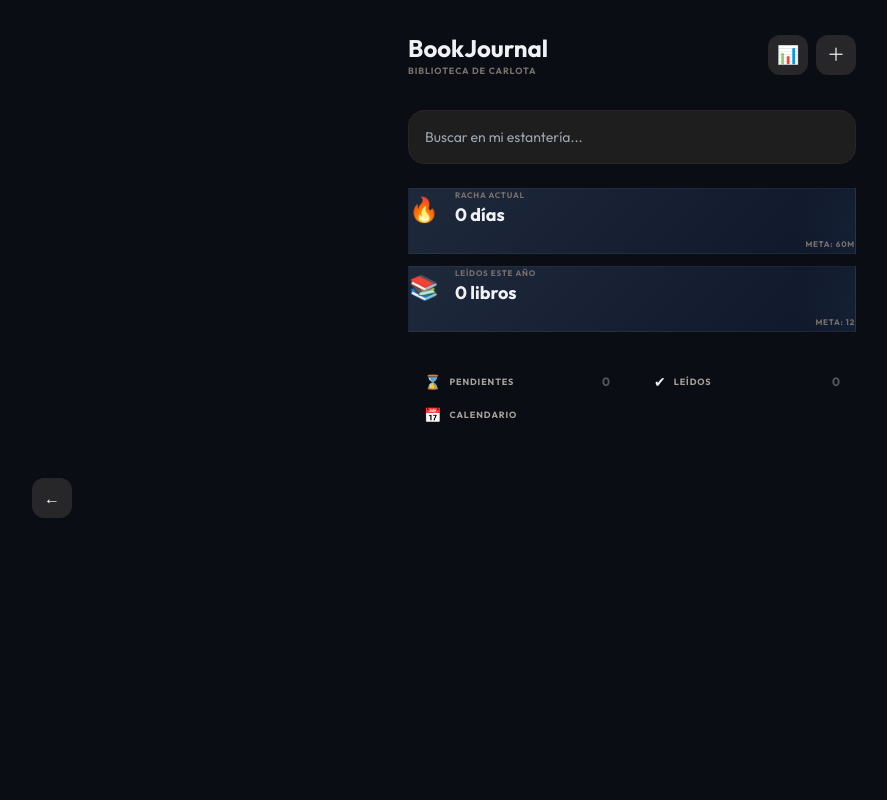
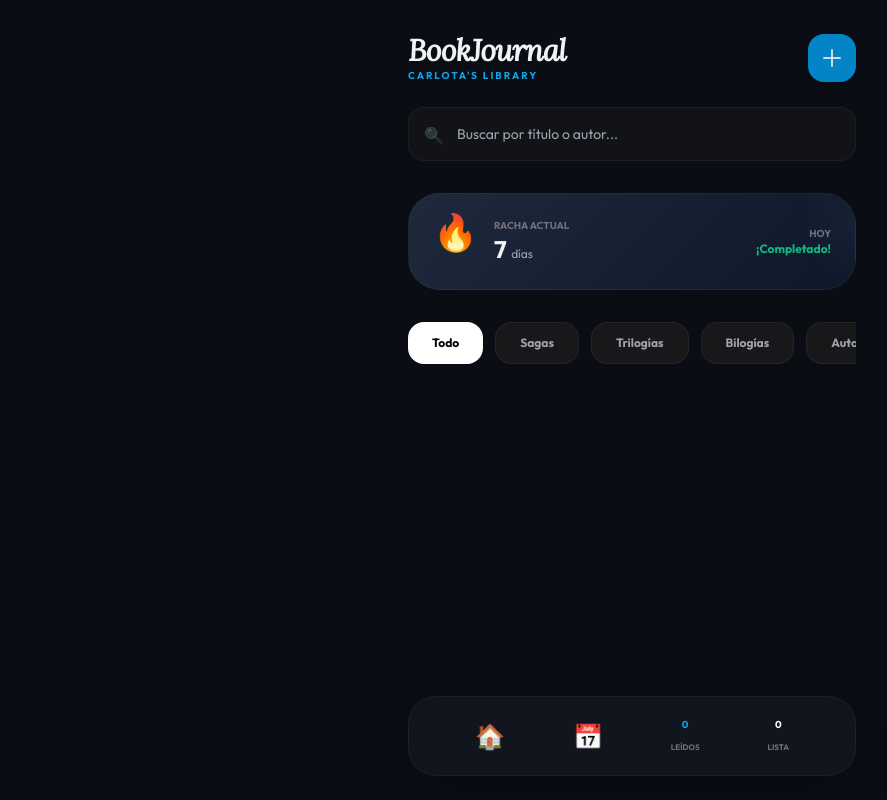
Before and after one commit to depablocarlota-lang/bookjoyrnal, a plain HTML site: page index.html in a window 1280 px wide. Shown: the whole page, without its empty margins (8-895 px from the left). Drawn offline with nearby package versions, Linux system fonts and the light colour scheme.

Commit message:
Enhance layout and styling in index.html
Updated styles and structure for improved UI.

```diff
--- a/index.html
+++ b/index.html
@@ -7,95 +7,93 @@
     <script src="https://cdn.tailwindcss.com"></script>
     <link rel="stylesheet" href="style.css">
 </head>
-<body class="pb-24 px-4">
+<body class="pb-24 px-4 bg-[#0a0e14]">
 
     <div id="mainPage" class="max-w-md mx-auto pt-8">
-        <header class="flex justify-between items-center mb-8">
+        <header class="flex justify-between items-center mb-6">
             <div>
-                <h1 class="text-2xl font-bold">BookJournal</h1>
-                <p class="text-[9px] text-stone-500 uppercase tracking-widest font-bold">Biblioteca de Carlota</p>
+                <h1 class="text-3xl font-bold italic serif tracking-tight">BookJournal</h1>
+                <p class="text-[10px] text-sky-500 uppercase tracking-[0.2em] font-black">Carlota's Library</p>
             </div>
-            <div class="flex gap-2">
-                <button onclick="openAnnualReport()" class="h-10 w-10 bg-zinc-800 rounded-xl flex items-center justify-center text-lg">📊</button>
-                <button onclick="openModal()" class="h-10 w-10 bg-zinc-800 rounded-xl flex items-center justify-center text-lg">＋</button>
-            </div>
+            <button onclick="openModal('bookModal')" class="h-12 w-12 bg-sky-600 rounded-2xl flex items-center justify-center text-2xl shadow-lg">＋</button>
         </header>
 
-        <div class="mb-6">
-            <input type="text" id="searchInput" oninput="searchInMyLibrary()" placeholder="Buscar en mi estantería..." class="w-full bg-[#1e1e1e] rounded-2xl p-4 text-sm border border-stone-800 focus:outline-none text-white">
-            <div id="quickSearchResults" class="mt-4 space-y-4"></div>
+        <div class="mb-8">
+            <div class="relative group">
+                <input type="text" id="searchInput" placeholder="Buscar por título o autor..."
+                    class="w-full bg-zinc-900/50 border border-white/5 p-4 pl-12 rounded-2xl text-sm focus:border-sky-500/50 transition-all outline-none">
+                <span class="absolute left-4 top-4 opacity-30">🔍</span>
+            </div>
         </div>
 
-        <div class="space-y-3 mb-6">
-            <div class="streak-card" onclick="openGoalModal()">
+        <div class="streak-card p-6 rounded-[32px] mb-8 flex justify-between items-center relative z-10">
             <div class="flex items-center gap-4">
-                    <div class="text-2xl">🔥</div>
+                <div class="text-4xl animate-bounce">🔥</div>
                 <div>
-                        <span class="text-[8px] uppercase font-bold text-stone-500 tracking-widest block">Racha actual</span>
-                        <p class="text-lg font-bold"><span id="streakDays">0</span> días</p>
+                    <span class="text-[10px] uppercase font-bold text-zinc-500 block">Racha actual</span>
+                    <p class="text-2xl font-black">7 <span class="text-xs font-normal text-zinc-400">días</span></p>
                 </div>
             </div>
             <div class="text-right">
-                    <span class="text-[8px] uppercase font-bold text-stone-500 tracking-widest">Meta: <span id="goalLabel">60</span>m</span>
-                    <div class="streak-mini-bar"><div id="goalFill" class="streak-mini-fill"></div></div>
+                <span class="text-[10px] uppercase font-bold text-zinc-500 block">Hoy</span>
+                <p class="text-xs font-bold text-emerald-500">¡Completado!</p>
             </div>
         </div>
 
-            <div class="streak-card" onclick="openAnnualGoalModal()">
-                <div class="flex items-center gap-4">
-                    <div class="text-2xl">📚</div>
-                    <div>
-                        <span class="text-[8px] uppercase font-bold text-stone-500 tracking-widest block">Leídos este año</span>
-                        <p class="text-lg font-bold"><span id="annualCount">0</span> libros</p>
+        <div class="mb-10 overflow-x-auto no-scrollbar flex gap-3 pb-2">
+            <button onclick="setFilter('all')" class="bg-white text-black px-6 py-3 rounded-2xl font-bold text-xs whitespace-nowrap">Todo</button>
+            <button onclick="setFilter('Sagas')" class="bg-zinc-900 px-6 py-3 rounded-2xl font-bold text-xs text-zinc-400 border border-white/5 whitespace-nowrap">Sagas</button>
+            <button onclick="setFilter('Trilogías')" class="bg-zinc-900 px-6 py-3 rounded-2xl font-bold text-xs text-zinc-400 border border-white/5 whitespace-nowrap">Trilogías</button>
+            <button onclick="setFilter('Bilogías')" class="bg-zinc-900 px-6 py-3 rounded-2xl font-bold text-xs text-zinc-400 border border-white/5 whitespace-nowrap">Bilogías</button>
+            <button onclick="setFilter('Autoconclusivos')" class="bg-zinc-900 px-6 py-3 rounded-2xl font-bold text-xs text-zinc-400 border border-white/5 whitespace-nowrap">Autoconclusivos</button>
+        </div>
+
+        <div id="booksGrid" class="grid grid-cols-2 gap-4">
             </div>
     </div>
-                <div class="text-right">
-                    <span class="text-[8px] uppercase font-bold text-stone-500 tracking-widest">Meta: <span id="annualGoalLabel">12</span></span>
-                    <div class="streak-mini-bar"><div id="annualGoalFill" class="annual-mini-fill"></div></div>
+
+    <nav class="fixed bottom-6 left-1/2 -translate-x-1/2 w-[90%] max-w-md glass-panel h-20 rounded-[28px] flex justify-around items-center px-8 shadow-2xl z-[100]">
+        <button onclick="location.reload()" class="text-2xl">🏠</button>
+        <button onclick="openModal('calendarModal')" class="text-2xl text-zinc-600">📅</button>
+        <div class="text-center">
+            <span class="text-[10px] block font-black text-sky-500" id="countFinished">0</span>
+            <span class="text-[8px] uppercase text-zinc-500 font-bold">Leídos</span>
+        </div>
+        <div class="text-center">
+            <span class="text-[10px] block font-black text-white" id="countWishlist">0</span>
+            <span class="text-[8px] uppercase text-zinc-500 font-bold">Lista</span>
+        </div>
+    </nav>
+
+    <div id="bookModal" class="fixed inset-0 bg-black/95 z-[200] hidden flex items-center justify-center p-6 backdrop-blur-md">
+        <div class="bg-[#141923] w-full max-w-sm rounded-[40px] p-8 border border-white/10 shadow-2xl">
+            <h3 class="text-2xl font-bold mb-6 text-center italic serif">Añadir a la colección</h3>
+            <div class="space-y-4">
+                <input id="titleInput" type="text" placeholder="Título del libro" class="w-full p-4 rounded-2xl outline-none">
+                <input id="authorInput" type="text" placeholder="Autor" class="w-full p-4 rounded-2xl outline-none">
+                <input id="coverInput" type="text" placeholder="URL de la portada" class="w-full p-4 rounded-2xl outline-none">
+                <select id="categoryInput" class="w-full p-4 rounded-2xl outline-none appearance-none">
+                    <option value="Sagas">Saga</option>
+                    <option value="Trilogías">Trilogía</option>
+                    <option value="Bilogías">Bilogía</option>
+                    <option value="Autoconclusivos">Autoconclusivo</option>
+                </select>
+                <button onclick="saveBook()" class="w-full bg-sky-600 font-bold py-5 rounded-2xl mt-4 shadow-lg shadow-sky-600/20">GUARDAR LIBRO</button>
+                <button onclick="closeModal('bookModal')" class="w-full text-zinc-500 text-xs font-bold pt-2 uppercase tracking-widest">Cerrar</button>
             </div>
         </div>
     </div>
 
-        <div id="activeSection" class="mb-10"></div>
-
-        <div class="grid grid-cols-2 gap-3 mb-3">
-            <div onclick="openListView('wishlist')" class="status-card rounded-2xl flex items-center px-4 cursor-pointer">
-                <span class="text-[14px] mr-2">⌛</span>
-                <span class="text-[9px] uppercase tracking-widest font-bold text-stone-400">Pendientes</span>
-                <span class="ml-auto text-xs font-bold text-white/30" id="countWishlist">0</span>
+    <div id="calendarModal" class="fixed inset-0 bg-black/95 z-[200] hidden flex flex-col p-8">
+        <div class="flex justify-between items-center mb-10">
+            <h2 class="text-3xl font-bold italic serif">Lectura</h2>
+            <button onclick="closeModal('calendarModal')" class="h-10 w-10 bg-zinc-900 rounded-full flex items-center justify-center">✕</button>
         </div>
-            <div onclick="openListView('finished')" class="status-card rounded-2xl flex items-center px-4 cursor-pointer">
-                <span class="text-[14px] mr-2">✔</span>
-                <span class="text-[9px] uppercase tracking-widest font-bold text-stone-400">Leídos</span>
-                <span class="ml-auto text-xs font-bold text-white/30" id="countFinished">0</span>
+        <div class="bg-zinc-900/50 p-6 rounded-[32px] border border-white/5">
+            <div id="calMonthLabel" class="text-center mb-6 font-bold uppercase tracking-widest text-sky-500"></div>
+            <div id="calendarGrid" class="calendar-grid"></div>
         </div>
     </div>
 
-        <div onclick="openCalendar()" class="status-card rounded-2xl flex items-center px-4 cursor-pointer mb-3 w-full">
-            <span class="text-[14px] mr-2">📅</span>
-            <span class="text-[9px] uppercase tracking-widest font-bold text-stone-400">Calendario</span>
-            <span class="ml-auto text-[10px] text-white/20 font-mono" id="currentDateLabel"></span>
-        </div>
-    </div>
-
-    <div id="calendarPage" class="full-page-view p-6">
-        <header class="flex justify-between items-center mb-6 pt-4">
-            <button onclick="closeCalendar()" class="h-10 w-10 bg-zinc-800 rounded-xl text-white">←</button>
-            <h2 id="calendarMonthLabel" class="text-base font-bold uppercase tracking-widest"></h2>
-        </header>
-        <div id="calendarDaysGrid" class="calendar-grid bg-[#141414] rounded-2xl overflow-hidden"></div>
-    </div>
-
-    <div id="bookModal" class="fixed inset-0 bg-black/95 z-[200] hidden flex justify-center items-end">
-        <div class="bg-[#181818] w-full max-w-md rounded-t-[40px] p-8">
-            <h3 class="text-xl font-bold mb-6">Nuevo Libro</h3>
-            <input id="formTitle" placeholder="Título" class="w-full p-4 bg-zinc-900 rounded-2xl mb-4 text-white">
-            <input id="formAuthor" placeholder="Autor" class="w-full p-4 bg-zinc-900 rounded-2xl mb-4 text-white">
-            <button onclick="saveBook()" class="w-full bg-sky-600 py-4 rounded-2xl font-bold">Guardar Libro</button>
-            <button onclick="closeModal()" class="w-full mt-4 text-stone-500">Cancelar</button>
-        </div>
-    </div>
-
-    <script src="script.js"></script>
-</body>
-</html>
+    <div id="timerModal" class="fixed inset-0 bg-black/95 z-[200] hidden flex flex-col items-center justify-center p-8">
+        <div id="timerMain" class="text-7xl font-black mb-8 timer-display-big">0
```
Lines whose indentation alone changed are shown as unchanged.
